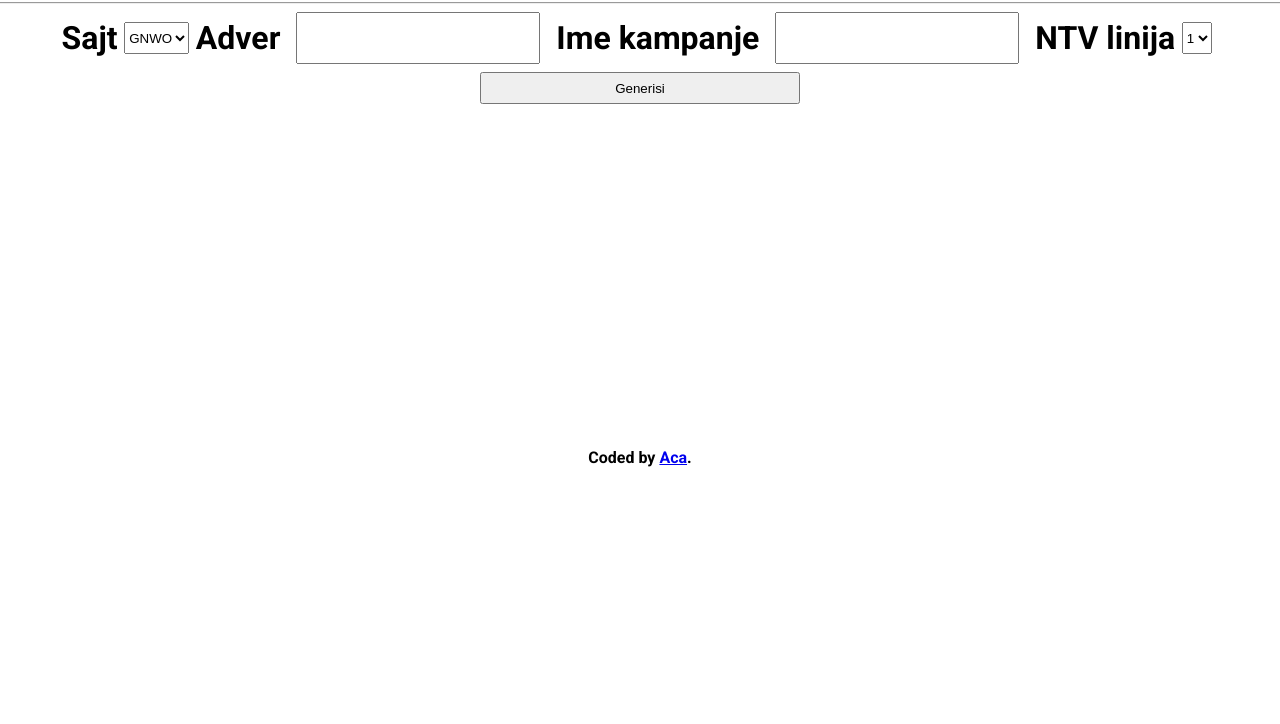
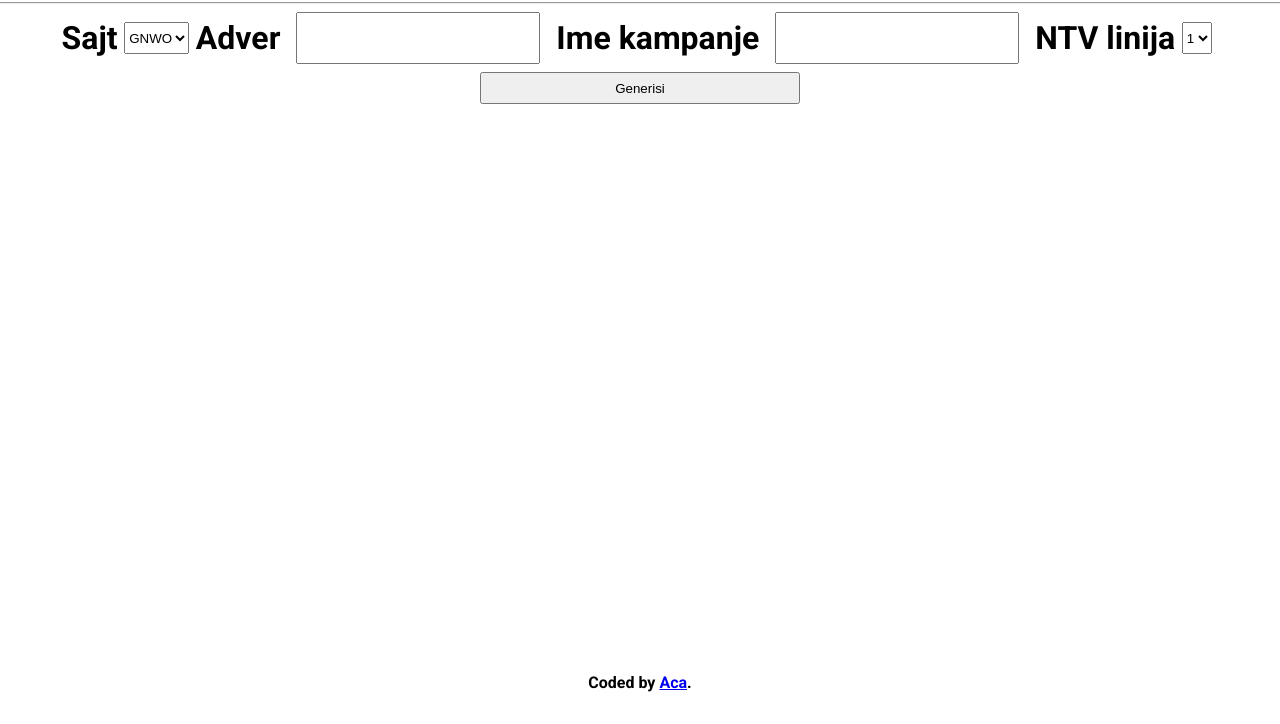
Before and after one commit to Danteie/yourbow_lineGenerator, a plain HTML site: page index.html in a window 1280 px wide. Shown: the part 76-800 px from the top of the page. Drawn offline with Linux system fonts and the light colour scheme.

Commit message:
fixing footer

```diff
--- a/index.html
+++ b/index.html
@@ -46,9 +46,9 @@
         </div>
     </div>
 
-    <div class="attribution">
+    <footer>
         Coded by <a href="https://github.com/Danteie">Aca</a>.
-      </div>
+    </footer>
 
     <script src="script.js"></script>
 </body>
--- a/style.css
+++ b/style.css
@@ -81,6 +81,11 @@ select{
     opacity: 0;
 }
 
+footer{
+    position: absolute;
+    bottom: 2rem;
+}
+
 @media screen and (max-width: 1300px) {
    .input{
        display: flex;
```
